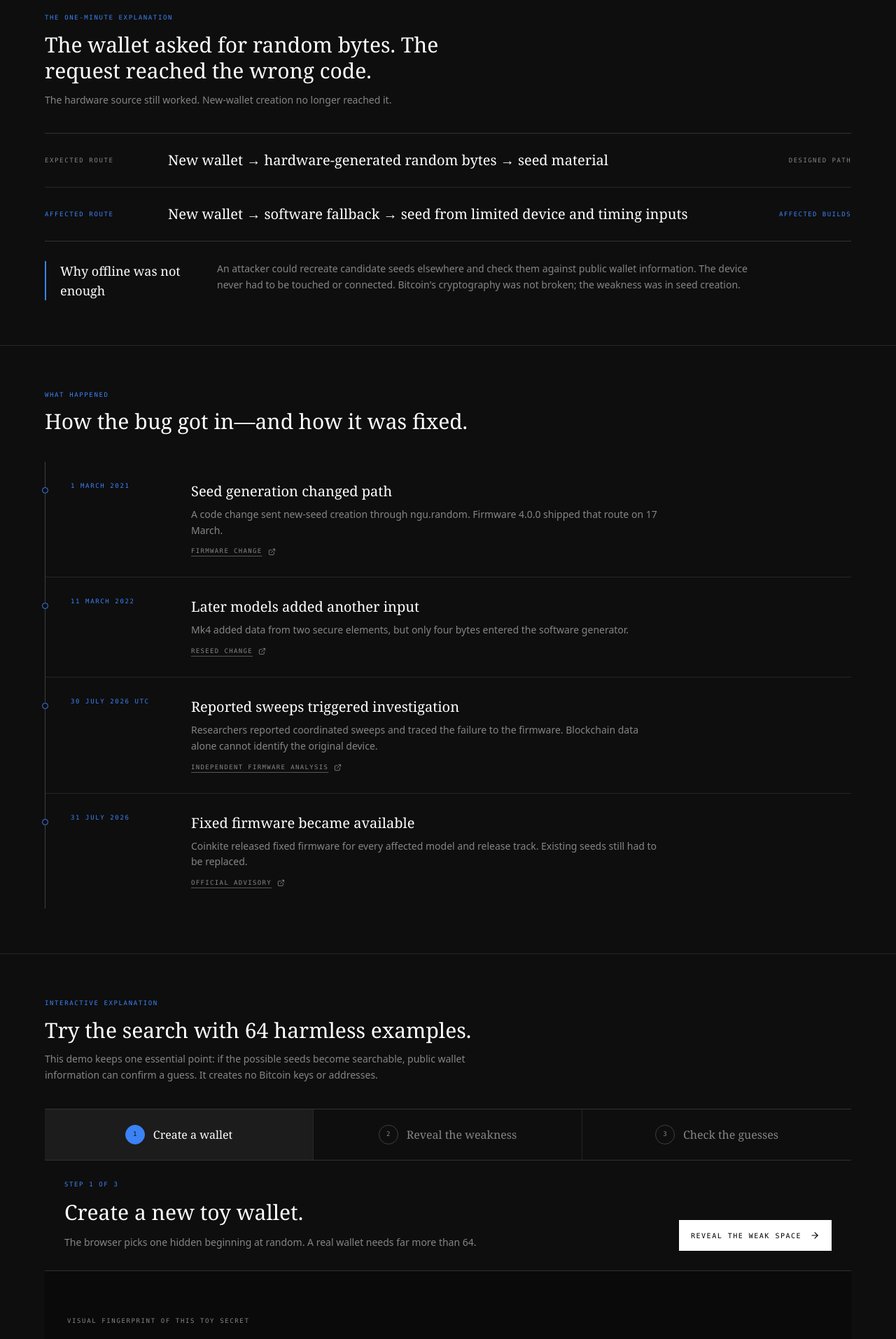
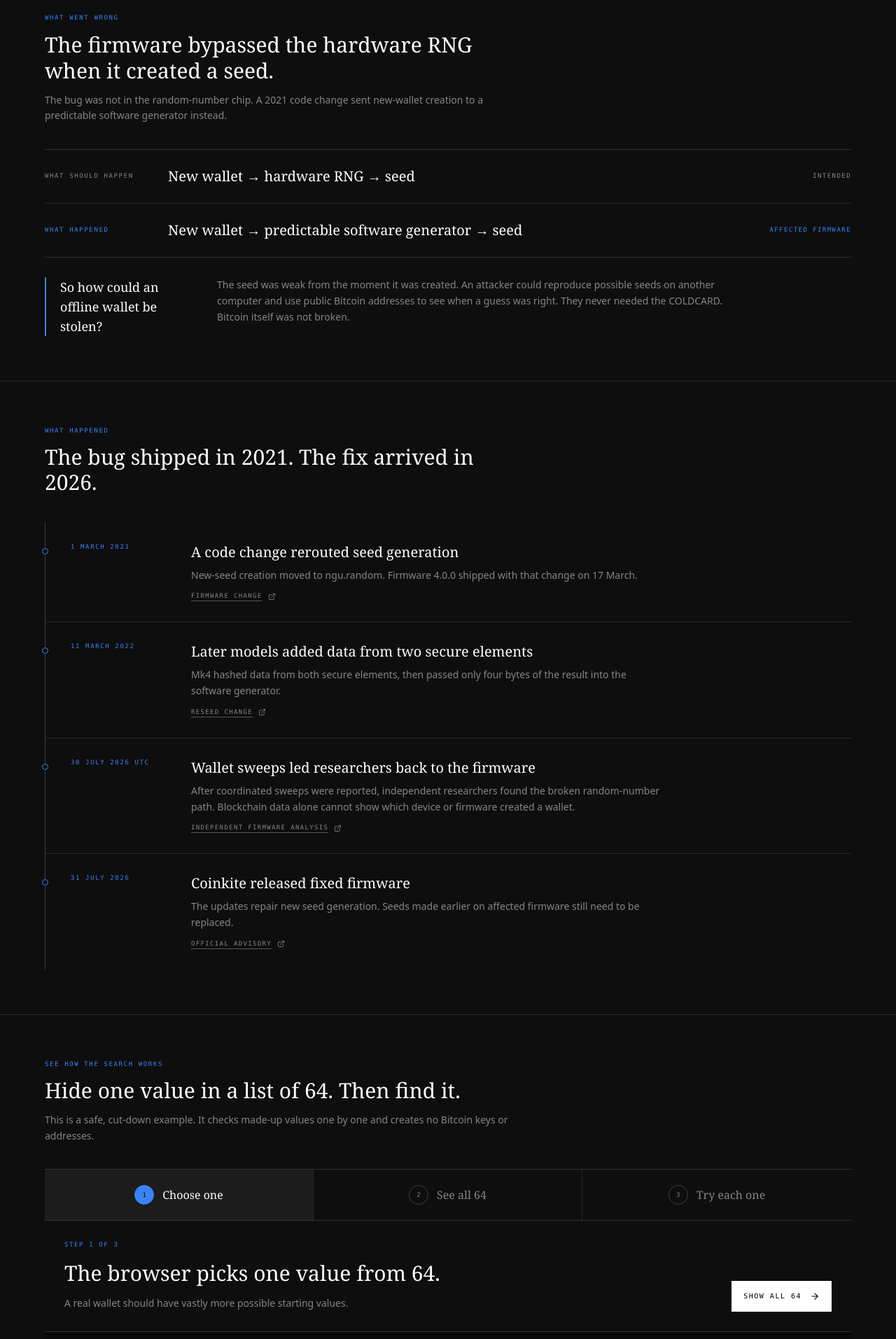
Before and after one commit to mars-llm/coldcard-entropy-collapse, a Next.js app: page / in a window 1280 px wide. Shown: the part 1620-3533 px from the top of the page at 70% size. Built offline with nearby package versions, Linux system fonts and the light colour scheme.

Commit message:
Rewrite the public explanation

```diff
--- a/app/layout.tsx
+++ b/app/layout.tsx
@@ -4,7 +4,7 @@ import './globals.css';
 
 export const metadata: Metadata = {
   title: 'Entropy Collapse | The COLDCARD seed-generation failure explained',
-  description: 'A clear visual explanation of how affected COLDCARD firmware weakened seed generation, what owners should do, and what the published estimates mean.',
+  description: 'How affected COLDCARD firmware weakened seed generation, which wallets may be affected, and what owners can do now.',
 };
 
 export default function RootLayout({ children }: { children: React.ReactNode }) {
--- a/components/EntropyStudy.tsx
+++ b/components/EntropyStudy.tsx
@@ -17,53 +17,53 @@ const TOY_SPACE = 64;
 const STAGES = [
   {
     label: '1',
-    nav: 'Create a wallet',
-    title: 'Create a new toy wallet.',
-    body: 'The browser picks one hidden beginning at random. A real wallet needs far more than 64.',
-    action: 'Reveal the weak space',
+    nav: 'Choose one',
+    title: 'The browser picks one value from 64.',
+    body: 'A real wallet should have vastly more possible starting values.',
+    action: 'Show all 64',
   },
   {
     label: '2',
-    nav: 'Reveal the weakness',
-    title: 'The bug leaves only 64 beginnings to check.',
-    body: 'Each mark below is a different possible seed in this teaching example.',
-    action: 'Search the list',
+    nav: 'See all 64',
+    title: 'These are all 64 possible starting values.',
+    body: 'Because the list is small, every value can be checked.',
+    action: 'Set up the check',
   },
   {
     label: '3',
-    nav: 'Check the guesses',
-    title: 'A public wallet lets each guess be checked.',
-    body: 'The search stops when one candidate recreates the same public pattern.',
-    action: 'Start the search',
+    nav: 'Try each one',
+    title: 'Try each value until the result matches.',
+    body: 'The demo compares SHA-256 results. A real wallet search would derive addresses and compare them with public wallet data.',
+    action: 'Start checking',
   },
 ] as const;
 
 const TIMELINE = [
   {
     date: '1 March 2021',
-    title: 'Seed generation changed path',
-    body: 'A code change sent new-seed creation through ngu.random. Firmware 4.0.0 shipped that route on 17 March.',
+    title: 'A code change rerouted seed generation',
+    body: 'New-seed creation moved to ngu.random. Firmware 4.0.0 shipped with that change on 17 March.',
     sourceHref: 'https://github.com/Coldcard/firmware/commit/b18723dddb6d751c39978e4364b56b2414f68b47',
     sourceLabel: 'Firmware change',
   },
   {
     date: '11 March 2022',
-    title: 'Later models added another input',
-    body: 'Mk4 added data from two secure elements, but only four bytes entered the software generator.',
+    title: 'Later models added data from two secure elements',
+    body: 'Mk4 hashed data from both secure elements, then passed only four bytes of the result into the software generator.',
     sourceHref: 'https://github.com/Coldcard/firmware/commit/01cb43f7e87cc806963a74cbe0fcb4155f23a2a3',
     sourceLabel: 'Reseed change',
   },
   {
     date: '30 July 2026 UTC',
-    title: 'Reported sweeps triggered investigation',
-    body: 'Researchers reported coordinated sweeps and traced the failure to the firmware. Blockchain data alone cannot identify the original device.',
+    title: 'Wallet sweeps led researchers back to the firmware',
+    body: 'After coordinated sweeps were reported, independent researchers found the broken random-number path. Blockchain data alone cannot show which device or firmware created a wallet.',
     sourceHref: 'https://engineering.block.xyz/blog/predictable-rng-fallback-and-32-bit-reseed-in-coldcard-firmware',
     sourceLabel: 'Independent firmware analysis',
   },
   {
     date: '31 July 2026',
-    title: 'Fixed firmware became available',
-    body: 'Coinkite released fixed firmware for every affected model and release track. Existing seeds still had to be replaced.',
+    title: 'Coinkite released fixed firmware',
+    body: 'The updates repair new seed generation. Seeds made earlier on affected firmware still need to be replaced.',
     sourceHref: 'https://blog.coinkite.com/coldcard-mk3-seed-generation-warning/',
     sourceLabel: 'Official advisory',
   },
@@ -361,30 +361,30 @@ export function EntropyStudy() {
         <section id="failure" className="scroll-mt-20 border-b border-white/10 px-4 py-12 md:px-8 md:py-16">
           <div className="mx-auto max-w-6xl">
             <div className="max-w-2xl">
-              <p className="font-mono text-[9px] uppercase tracking-[0.18em] text-accent">The one-minute explanation</p>
-              <h2 className="mt-3 font-serif text-3xl leading-tight text-white">The wallet asked for random bytes. The request reached the wrong code.</h2>
+              <p className="font-mono text-[9px] uppercase tracking-[0.18em] text-accent">What went wrong</p>
+              <h2 className="mt-3 font-serif text-3xl leading-tight text-white">The firmware bypassed the hardware RNG when it created a seed.</h2>
               <p className="mt-3 font-sans text-sm leading-relaxed text-ink-muted">
-                The hardware source still worked. New-wallet creation no longer reached it.
+                The bug was not in the random-number chip. A 2021 code change sent new-wallet creation to a predictable software generator instead.
               </p>
             </div>
 
             <div className="mt-9 border-y border-white/15">
               <div className="grid gap-4 border-b border-white/10 py-6 sm:grid-cols-[9rem_1fr_auto] sm:items-center sm:gap-8">
-                <p className="font-mono text-[9px] uppercase tracking-[0.18em] text-ink-muted">Expected route</p>
-                <p className="font-serif text-xl text-white">New wallet → hardware-generated random bytes → seed material</p>
-                <span className="font-mono text-[9px] uppercase tracking-[0.16em] text-ink-muted">Designed path</span>
+                <p className="font-mono text-[9px] uppercase tracking-[0.18em] text-ink-muted">What should happen</p>
+                <p className="font-serif text-xl text-white">New wallet → hardware RNG → seed</p>
+                <span className="font-mono text-[9px] uppercase tracking-[0.16em] text-ink-muted">Intended</span>
               </div>
               <div className="grid gap-4 py-6 sm:grid-cols-[9rem_1fr_auto] sm:items-center sm:gap-8">
-                <p className="font-mono text-[9px] uppercase tracking-[0.18em] text-accent">Affected route</p>
-                <p className="font-serif text-xl text-white">New wallet → software fallback → seed from limited device and timing inputs</p>
-                <span className="font-mono text-[9px] uppercase tracking-[0.16em] text-accent">Affected builds</span>
+                <p className="font-mono text-[9px] uppercase tracking-[0.18em] text-accent">What happened</p>
+                <p className="font-serif text-xl text-white">New wallet → predictable software generator → seed</p>
+                <span className="font-mono text-[9px] uppercase tracking-[0.16em] text-accent">Affected firmware</span>
               </div>
             </div>
 
             <div className="mt-7 grid gap-4 border-l-2 border-accent pl-5 sm:grid-cols-[12rem_1fr] sm:gap-8">
-              <p className="font-serif text-lg text-white">Why offline was not enough</p>
+              <p className="font-serif text-lg text-white">So how could an offline wallet be stolen?</p>
               <p className="max-w-3xl font-sans text-sm leading-relaxed text-ink-muted">
-                An attacker could recreate candidate seeds elsewhere and check them against public wallet information. The device never had to be touched or connected. Bitcoin&apos;s cryptography was not broken; the weakness was in seed creation.
+                The seed was weak from the moment it was created. An attacker could reproduce possible seeds on another computer and use public Bitcoin addresses to see when a guess was right. They never needed the COLDCARD. Bitcoin itself was not broken.
               </p>
             </div>
           </div>
@@ -394,7 +394,7 @@ export function EntropyStudy() {
           <div className="mx-auto max-w-6xl">
             <div className="max-w-2xl">
               <p className="font-mono text-[9px] uppercase tracking-[0.18em] text-accent">What happened</p>
-              <h2 className="mt-3 font-serif text-3xl text-white">How the bug got in—and how it was fixed.</h2>
+              <h2 className="mt-3 font-serif text-3xl text-white">The bug shipped in 2021. The fix arrived in 2026.</h2>
             </div>
 
             <ol className="relative mt-10 border-l border-white/20">
@@ -427,10 +427,10 @@ export function EntropyStudy() {
         <section id="mechanism" className="scroll-mt-20 border-b border-white/10 px-4 py-12 md:px-8 md:py-16">
           <div className="mx-auto max-w-6xl">
             <div className="max-w-2xl">
-              <p className="font-mono text-[9px] uppercase tracking-[0.18em] text-accent">Interactive explanation</p>
-              <h2 className="mt-3 font-serif text-3xl leading-tight text-white">Try the search with 64 harmless examples.</h2>
+              <p className="font-mono text-[9px] uppercase tracking-[0.18em] text-accent">See how the search works</p>
+              <h2 className="mt-3 font-serif text-3xl leading-tight text-white">Hide one value in a list of 64. Then find it.</h2>
               <p className="mt-3 font-sans text-sm leading-relaxed text-ink-muted">
-                This demo keeps one essential point: if the possible seeds become searchable, public wallet information can confirm a guess. It creates no Bitcoin keys or addresses.
+                This is a safe, cut-down example. It checks made-up values one by one and creates no Bitcoin keys or addresses.
               </p>
             </div>
 
@@ -522,7 +522,7 @@ export function EntropyStudy() {
             </div>
 
             <p className="mt-7 max-w-3xl border-l-2 border-accent pl-4 font-serif text-lg leading-relaxed text-ink">
-              The public wallet supplies the check. It does not reveal the seed.
+              A public address does not reveal the seed. It only tells an attacker when a guess produces the right wallet.
             </p>
           </div>
         </section>
@@ -547,7 +547,7 @@ export function EntropyStudy() {
             <div>
               <p className="font-mono text-[9px] uppercase tracking-[0.18em] text-accent">Evidence and caveats</p>
               <p className="mt-2 font-serif text-xl text-white">Sources and technical detail</p>
-              <p className="mt-2 font-sans text-sm text-ink-muted">The detailed record and primary sources.</p>
+              <p className="mt-2 font-sans text-sm text-ink-muted">Code, incident counts, open questions, and source links.</p>
             </div>
             <span className="flex size-11 shrink-0 items-center justify-center border border-accent/70 font-mono text-lg text-white transition-transform group-hover:bg-accent group-hover:text-canvas group-open:rotate-45 group-open:bg-accent group-open:text-canvas" aria-hidden="true">
               +
@@ -559,7 +559,7 @@ export function EntropyStudy() {
                 <p className="font-mono text-[9px] uppercase tracking-[0.18em] text-accent">Incident record</p>
                 <div className="mt-4 space-y-4 font-sans text-sm leading-relaxed text-ink-muted">
                   <p>
-                    Galaxy Research&apos;s blockchain analysis groups three suspected sweep waves whose transaction inputs total 1,367.05 BTC across 4,585 addresses. Its revised first wave moved 1,082.65 BTC from 1,195 addresses in 41 minutes on 30 July UTC.
+                    Galaxy Research grouped three suspected sweep waves: 1,367.05 BTC from 4,585 addresses. Its revised count for the first wave is 1,082.65 BTC from 1,195 addresses, moved in 41 minutes on 30 July UTC.
                   </p>
                   <p>
                     Alex Thorn later reported a separate, provisional cluster of 448.73 BTC across 709 addresses after removing 89 misclassified multisig addresses. It had no direct confirmation from affected owners, so it is not added to Galaxy&apos;s total. Blockchain patterns can group suspected sweeps; they cannot identify the original device or firmware.
@@ -574,10 +574,10 @@ export function EntropyStudy() {
                     MicroPython initialized the fallback from one 32-bit word of the chip ID, the current phase of a repeating processor counter, and two raw clock-register values. Earlier calls then advanced the generator before seed creation. The processor counter was not a timestamp, and no published hardware study has measured how these values are distributed across many devices and boots.
                   </p>
                   <p>
-                    Coinkite lists Mk2/Mk3 4.0.1–4.1.9. Public source and signed release records also show the affected route in 4.0.0 and in Mk3 builds 5.0.1-mk3 and 5.0.3-mk3. This page keeps that difference explicit.
+                    Coinkite lists Mk2/Mk3 4.0.1–4.1.9. Public source and signed release records also show the affected route in 4.0.0 and in Mk3 builds 5.0.1-mk3 and 5.0.3-mk3. That is why the table above includes all three.
                   </p>
                   <p>
-                    Follow-up patches propose using the full 32-byte secure-element digest on later models and checking the hardware-RNG path at startup. As of 4 August, both changes are still under review and are not part of a released update.
+                    Two proposed patches would use the full 32-byte secure-element digest on later models and check the hardware-RNG path at startup. As of 4 August, neither patch has been released.
                   </p>
                 </div>
               </section>
@@ -605,7 +605,7 @@ export function EntropyStudy() {
             </div>
 
             <p className="mt-9 max-w-3xl border-t border-white/10 pt-6 font-sans text-sm leading-relaxed text-ink-muted">
-              The demo uses SHA-256 and 64 simulated secrets. It handles no wallet material and does not reproduce COLDCARD firmware.
+              The demo hashes 64 made-up values. It never sees your wallet data and does not run COLDCARD firmware.
             </p>
 
             <div className="mt-8 grid gap-8 border-t border-white/10 pt-8 lg:grid-cols-2">
@@ -693,7 +693,7 @@ function RandomBeginning({ bits, onRegenerate }: { bits: string[]; onRegenerate:
   return (
     <div className="grid min-h-[21rem] items-center gap-8 lg:grid-cols-[1fr_auto_1.15fr]">
       <div>
-        <p className="font-mono text-[9px] uppercase tracking-[0.18em] text-ink-muted">Visual fingerprint of this toy secret</p>
+        <p className="font-mono text-[9px] uppercase tracking-[0.18em] text-ink-muted">One randomly chosen value</p>
         <div className="mt-5 flex h-44 items-end gap-[2px] border-y border-white/15 py-5" aria-hidden="true">
           {bars.map((value, index) => (
             <motion.span
@@ -719,7 +719,7 @@ function RandomBeginning({ bits, onRegenerate }: { bits: string[]; onRegenerate:
       <ArrowRight className="hidden text-ink-muted lg:block" size={20} strokeWidth={1.2} aria-hidden="true" />
 
       <div>
-        <p className="font-mono text-[9px] uppercase tracking-[0.18em] text-ink-muted">The same toy secret / 256 bits</p>
+        <p className="font-mono text-[9px] uppercase tracking-[0.18em] text-ink-muted">The same value shown as 256 bits</p>
         <BitField bits={bits} />
       </div>
     </div>
@@ -730,21 +730,21 @@ function LimitedBeginnings({ targetPattern }: { targetPattern: string[] }) {
   return (
     <div className="grid min-h-[21rem] items-center gap-10 lg:grid-cols-[1.1fr_auto_0.9fr]">
       <div>
-        <p className="font-mono text-[9px] uppercase tracking-[0.18em] text-accent">The complete toy search space</p>
-        <p className="mt-3 font-serif text-2xl text-white">64 possible beginnings</p>
+        <p className="font-mono text-[9px] uppercase tracking-[0.18em] text-accent">Every possible value in this demo</p>
+        <p className="mt-3 font-serif text-2xl text-white">64 in total</p>
         <CandidatePool />
       </div>
 
       <ArrowRight className="hidden text-accent lg:block" size={20} strokeWidth={1.2} aria-hidden="true" />
 
       <div className="border-y border-white/15 py-6">
-        <p className="font-mono text-[9px] uppercase tracking-[0.18em] text-ink-muted">Public wallet pattern</p>
-        <p className="mt-3 font-serif text-2xl text-white">The search target</p>
+        <p className="font-mono text-[9px] uppercase tracking-[0.18em] text-ink-muted">Result to match</p>
+        <p className="mt-3 font-serif text-2xl text-white">This is what we are looking for</p>
         <div className="mt-6">
           <CluePattern pattern={targetPattern} />
         </div>
         <p className="mt-5 max-w-sm font-sans text-xs leading-relaxed text-ink-muted">
-          One candidate in the list produces this pattern. The pattern does not reveal which one.
+          Exactly one of the 64 values produces this result. To find it, the list has to be checked.
         </p>
       </div>
     </div>
@@ -767,7 +767,7 @@ function CandidateSearch({
   return (
     <div className="grid min-h-[21rem] items-center gap-10 lg:grid-cols-[0.9fr_1.1fr]">
       <div>
-        <p className="font-mono text-[9px] uppercase tracking-[0.18em] text-ink-muted">Candidate seeds</p>
+        <p className="font-mono text-[9px] uppercase tracking-[0.18em] text-ink-muted">Values to check</p>
         <p className="mt-3 font-serif text-2xl text-white">
           {candidate === null ? 'Ready' : found ? `Match: ${candidate + 1} of 64` : `Checking: ${candidate + 1} of 64`}
         </p>
@@ -777,22 +777,22 @@ function CandidateSearch({
       <div className="border-y border-white/15">
         <div className="grid grid-cols-[1fr_auto] items-center gap-5 border-b border-white/15 py-5">
           <div>
-            <p className="font-serif text-lg text-white">Public check</p>
-            <p className="mt-1 font-mono text-[9px] uppercase tracking-[0.14em] text-ink-muted">Stand-in for wallet information</p>
+            <p className="font-serif text-lg text-white">Target result</p>
+            <p className="mt-1 font-mono text-[9px] uppercase tracking-[0.14em] text-ink-muted">The result we need to match</p>
           </div>
           <CluePattern pattern={targetPattern} />
         </div>
         <div className="grid grid-cols-[1fr_auto] items-center gap-5 py-5">
           <div>
             <p className={`font-serif text-lg ${found ? 'text-accent' : 'text-white'}`}>
-              {found ? 'Match' : searching ? 'Checking' : 'Waiting'}
+              {found ? 'Matched' : searching ? 'Checking' : 'Waiting'}
             </p>
-            <p className="mt-1 font-mono text-[9px] uppercase tracking-[0.14em] text-ink-muted">Check produced by this guess</p>
+            <p className="mt-1 font-mono text-[9px] uppercase tracking-[0.14em] text-ink-muted">Result from the current guess</p>
           </div>
           <CluePattern pattern={candidatePattern} matched={found} />
         </div>
         <p className="border-t border-white/10 py-3 font-sans text-xs leading-relaxed text-ink-muted">
-          The tiles show 24 bits for readability. The demo compares the complete 256-bit SHA-256 value.
+          Only 24 bits are drawn here. The demo checks all 256 bits of the SHA-256 result.
         </p>
       </div>
 
```
